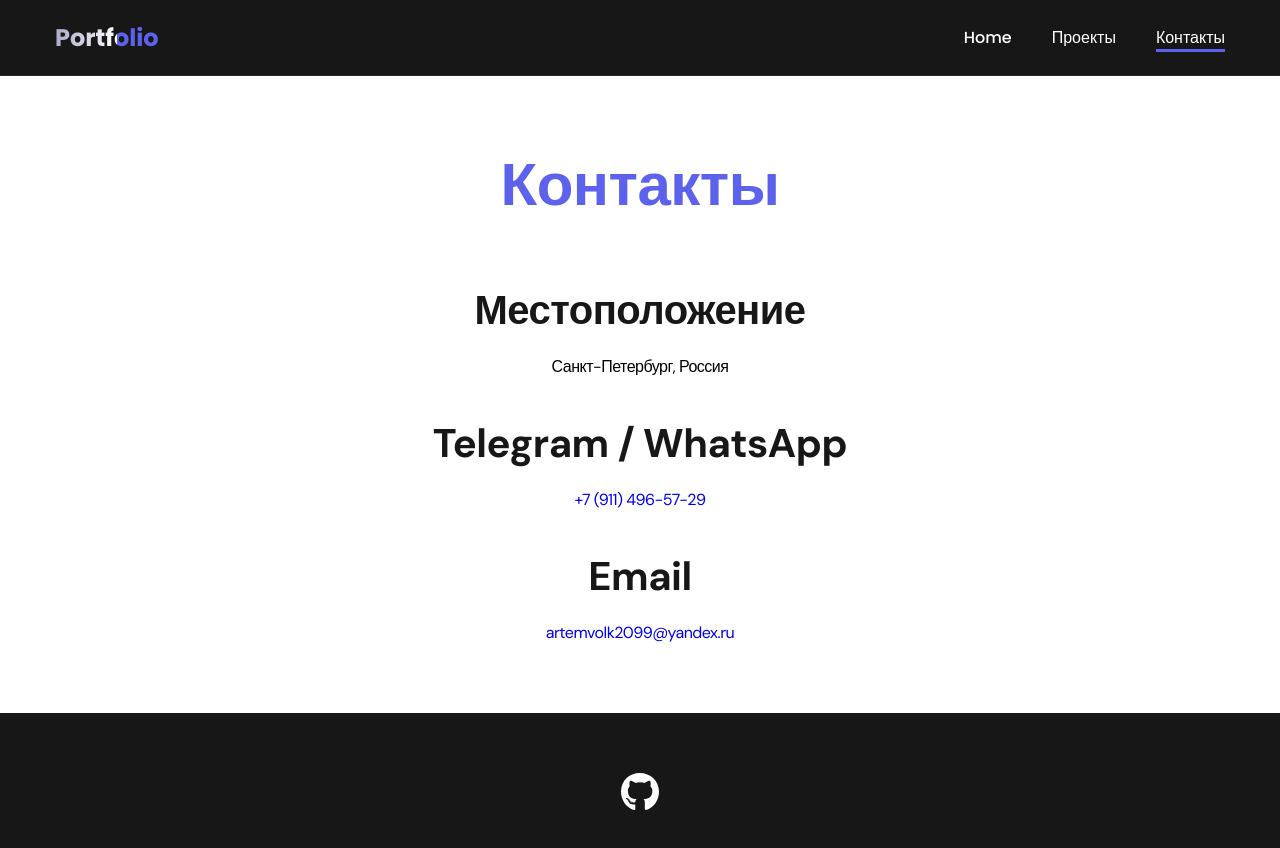
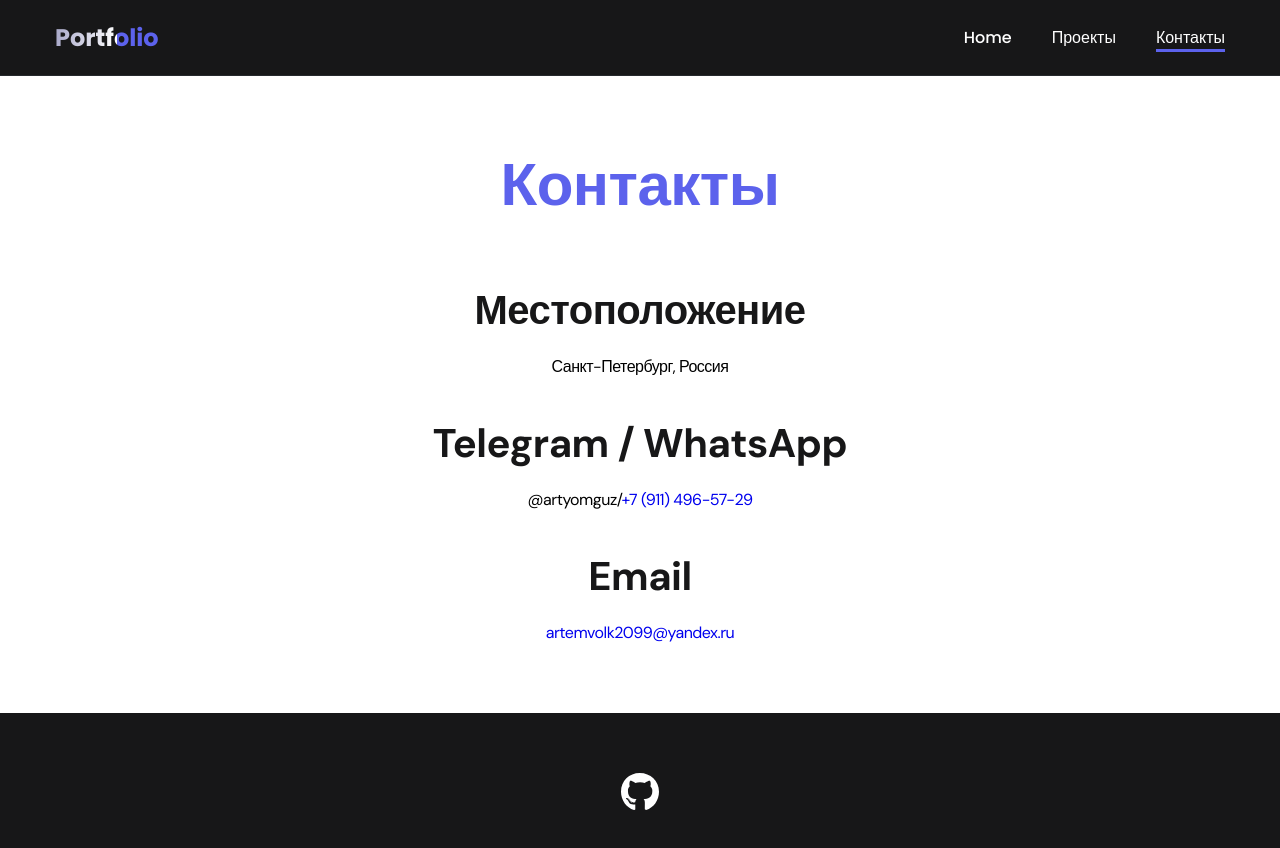
Before and after one commit to ArtyomVolkov1/portfolio, a React (Create React App) app: page /portfolio/contacts in a window 1280 px wide. Shown: the top 848 px of the page. Built offline with nearby package versions, Linux system fonts and the light colour scheme.

Commit message:
Fix bugs

```diff
--- a/src/Components/projects/index.css
+++ b/src/Components/projects/index.css
@@ -7,9 +7,10 @@
   background-color: #f4f3f3;
   border-radius: 10px;
   box-shadow: 0px 5px 35px 0px rgba(0, 0, 0, 0.25);
+  transition: .15s ease-in;
 }
 
-.project:hover {
+.project:hover, .project:focus-within {
   transition: transform 0.2s ease-in;
   transform: scale(1.10);
 }
--- a/src/Pages/Contacts.jsx
+++ b/src/Pages/Contacts.jsx
@@ -16,7 +16,7 @@ const Contacts = () => {
                 </li>
                 <li className="contact-list__item">
                     <h2 className="title-2">Telegram / WhatsApp</h2>
-                    <p><a href="tel:+79114965729">+7 (911) 496-57-29</a></p>
+                    <p>@artyomguz{''}/{''}<a href="tel:+79114965729">+7 (911) 496-57-29</a></p>
                 </li>
                 <li className="contact-list__item">
                     <h2 className="title-2">Email</h2>
--- a/src/styles/main.css
+++ b/src/styles/main.css
@@ -32,6 +32,7 @@ html, body {
     min-height: 100vh;
     display: flex;
     flex-direction: column;
+    justify-content: space-between;
 }
 
 
```
